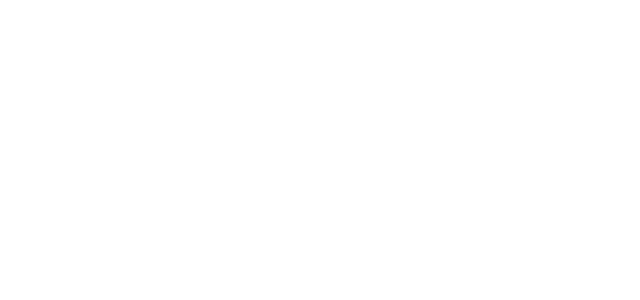
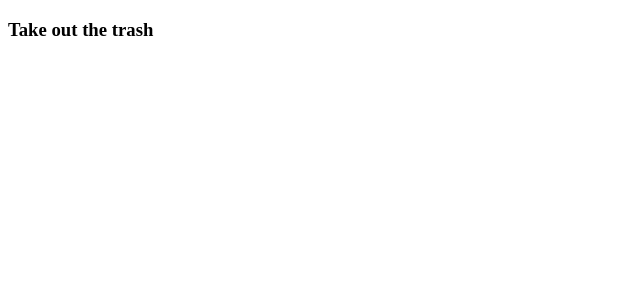
Before and after one commit to steve-kaufman/todo-app, a React (Create React App) app: page / in a window 1280 px wide. Shown: the top 300 px of the page, without its empty margins (0-640 px from the left). Built offline with nearby package versions, Linux system fonts and the light colour scheme.

Commit message:
added Todo component with name property

```diff
--- a/package.json
+++ b/package.json
@@ -33,6 +33,7 @@
   },
   "devDependencies": {
     "node-sass": "^4.13.1",
+    "prop-types": "^15.7.2",
     "react-redux": "^7.1.3",
     "redux": "^4.0.5",
     "redux-thunk": "^2.3.0"
--- a/src/App.js
+++ b/src/App.js
@@ -1,9 +1,11 @@
 import React from 'react'
 import './App.sass'
+import Todo from './components/Todo'
 
 function App() {
   return (
     <div className="App" data-testid='app'>
+      <Todo name='Take out the trash' />
     </div>
   );
 }
--- /dev/null
+++ b/src/components/Todo.js
@@ -0,0 +1,14 @@
+import React from 'react'
+import PropTypes from 'prop-types'
+
+export default function Todo ({ name }) {
+  return (
+    <div data-testid='todo'>
+      <h3 data-testid='name'>{ name }</h3>
+    </div>
+  )
+}
+
+Todo.propTypes = {
+  name: PropTypes.string
+}
```
Also changed, not shown: 1 other file (tests, documents, lock files or other folders).
